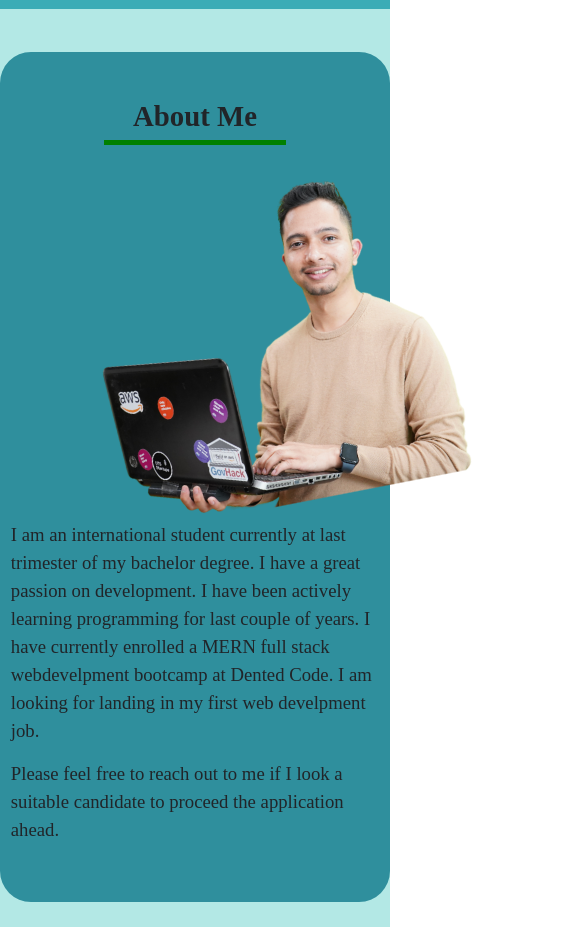
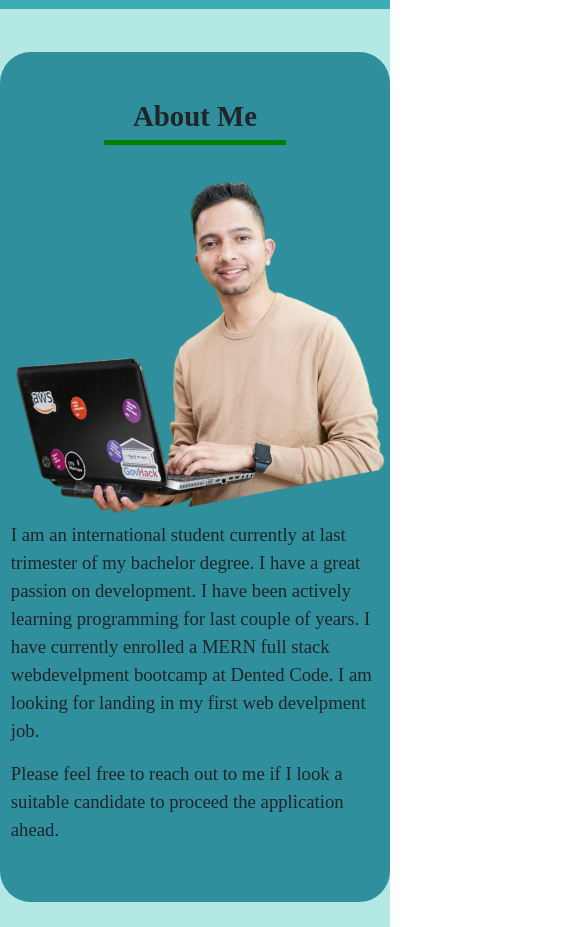
Before and after one commit to Pradeep22222/react-portfolio, a React (Create React App) app: page / in a window 390 px wide. Shown: the part 6160-7087 px from the top of the page, 585 px wide, since content can reach past the window. Built offline with nearby package versions, Linux system fonts and the light colour scheme; a web font is replaced by a local one.

Commit message:
about pic margin fixed

```diff
--- a/src/index.css
+++ b/src/index.css
@@ -19,8 +19,8 @@
 @media (max-width: 30em) {
   .about_pic {
     /* 9px / 16px  */
-    width: 35rem;
-    margin-right: -5rem;
+
+    margin-left: -6rem;
   }
 }
 
```
